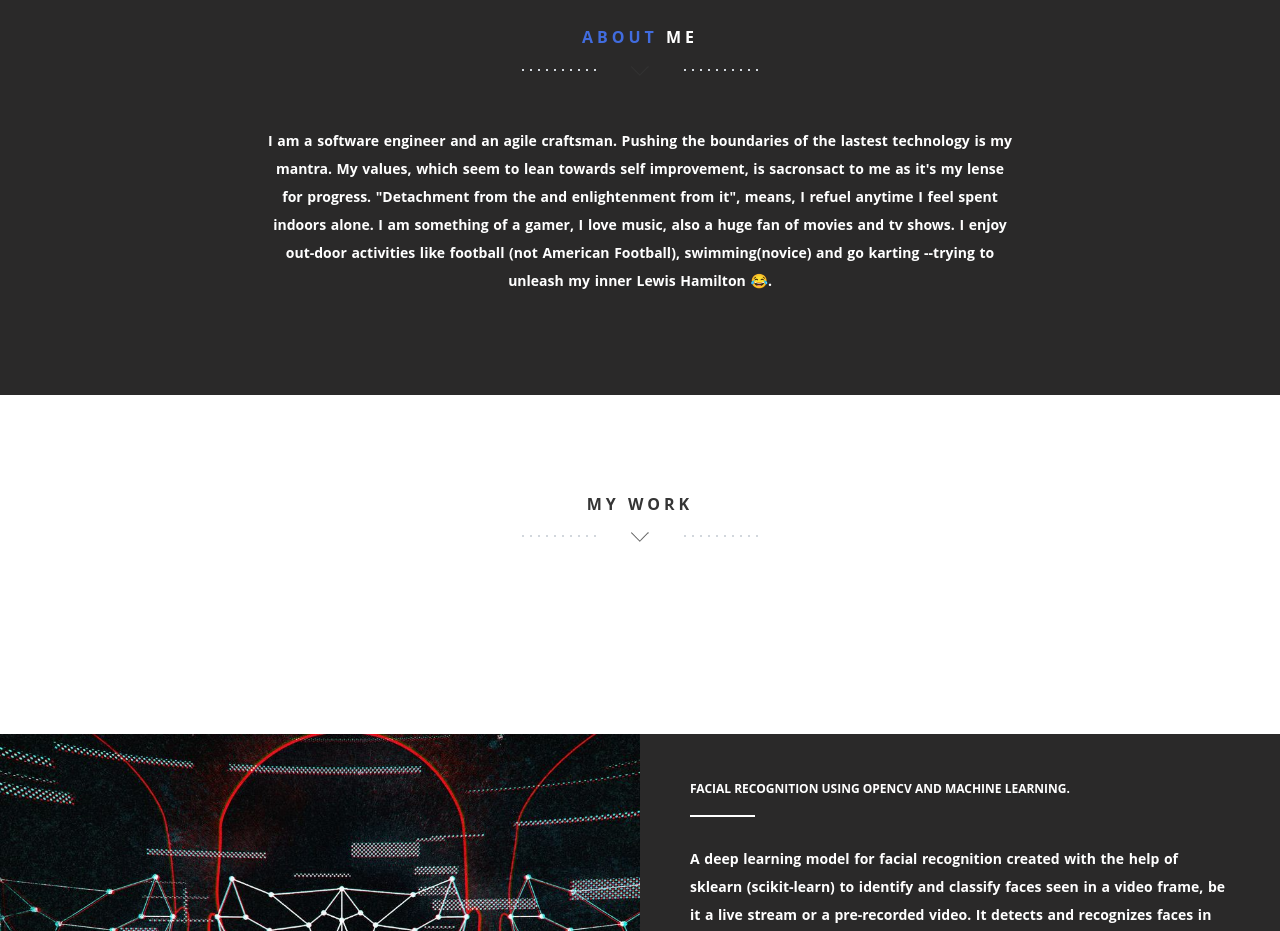
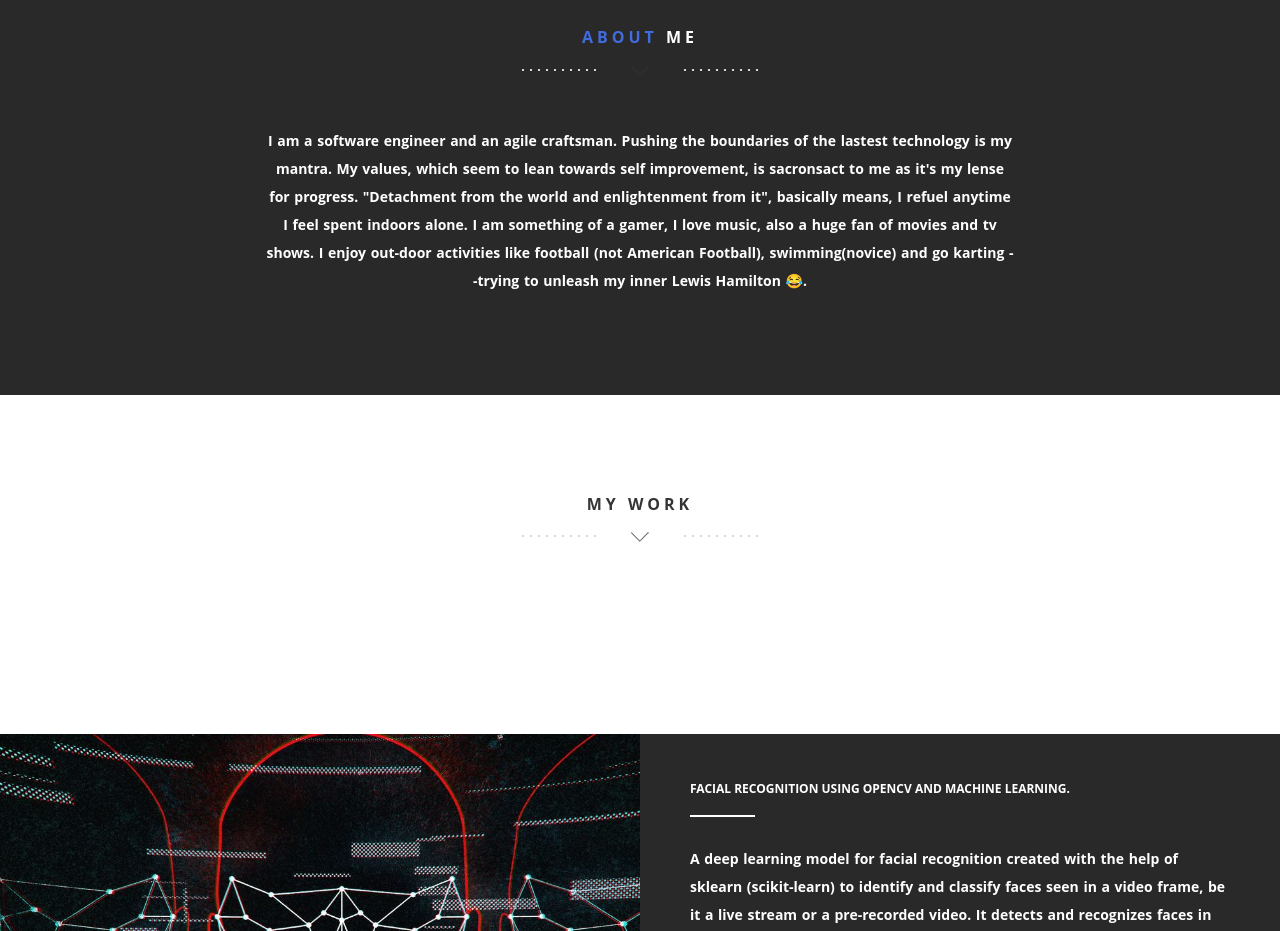
Before and after one commit to amakligo/amakligo.github.io, a plain HTML site: page index.html in a window 1280 px wide. Shown: the part 920-1851 px from the top of the page. Drawn offline with nearby package versions, Linux system fonts and the light colour scheme; some packages are replaced by stand-ins of ours.

Commit message:
quick corrections

```diff
--- a/index.html
+++ b/index.html
@@ -102,7 +102,7 @@
             <h1 class="arrow"><span>about</span> me</h1>
             <p><strong>I am a software engineer and an agile craftsman. Pushing the boundaries of the lastest technology is my
               mantra. My values, which seem to lean towards self improvement, is sacronsact to me as it's my lense for
-              progress. "Detachment from the and enlightenment from it", means, I refuel anytime I feel spent
+              progress. "Detachment from the world and enlightenment from it", basically means, I refuel anytime I feel spent
               indoors alone. I am something of a gamer, I love music, also a huge fan of movies and tv shows. I enjoy
               out-door activities like football (not American Football), swimming(novice) and go karting --trying to unleash my inner Lewis Hamilton
               😂.</strong></p></strong>
```
